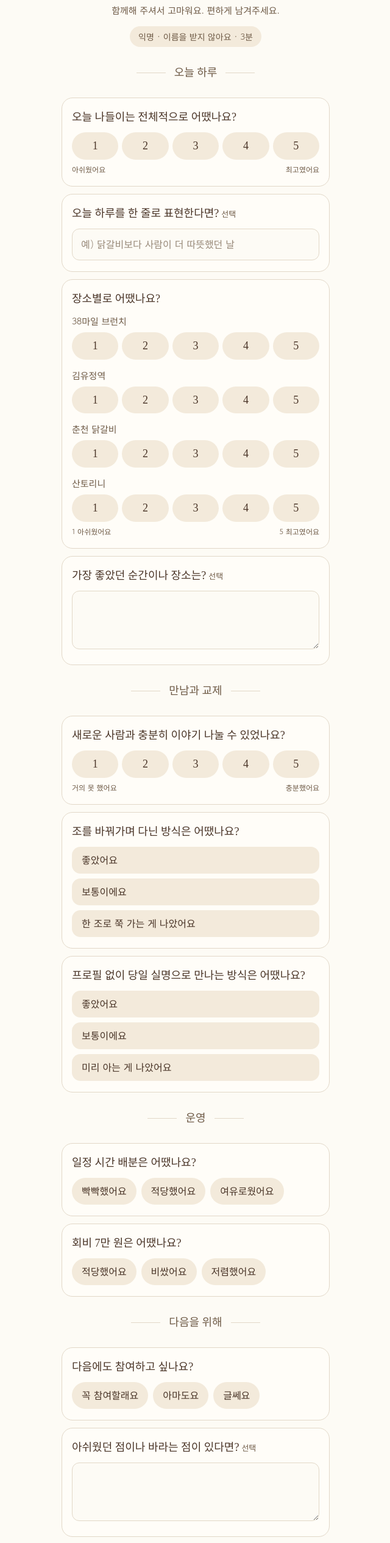
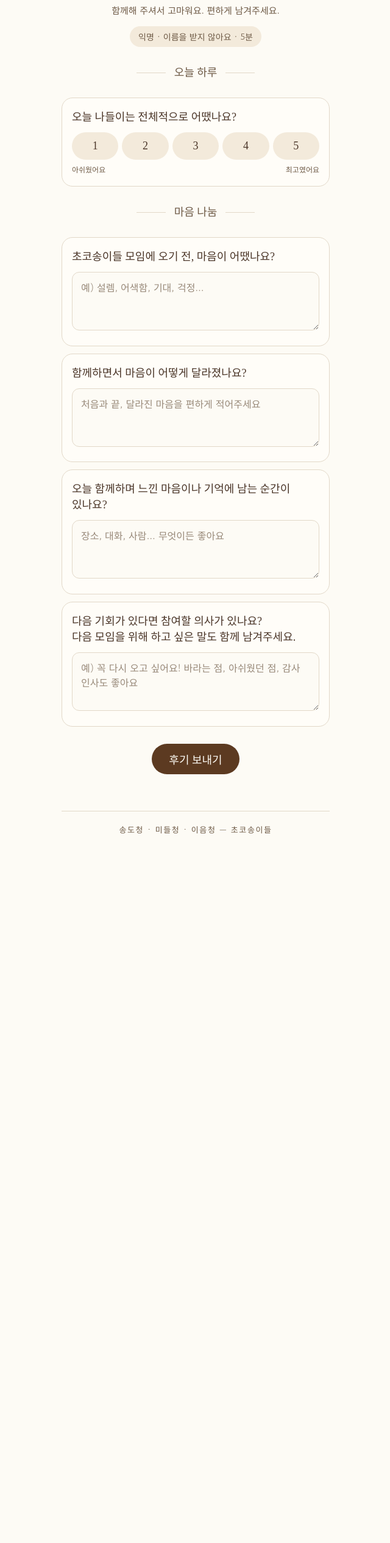
Before and after one commit to shbang37/chocosongi, a plain HTML site: page review.html in a window 1280 px wide. Shown: the part 240-2771 px from the top of the page at 61% size, without its empty margins (319-959 px from the left). After the commit the page ends 1656 px from the top, so only its background shows below. Drawn offline with Linux system fonts and the light colour scheme; a web font is replaced by a local one.

Commit message:
후기 질문을 마음 나눔 주관식 중심으로 변경 (#3)
* 후기 질문을 마음 나눔 주관식 중심으로 변경

- review.html: 전체 만족도 1문항 + 주관식 4문항(필수)
- survey/Code.gs: 필드·정리본 변경, 시트 머리글을 새로 쓰는 resetSheets 추가
- 안내 문구 3분 → 5분

Co-Authored-By: Claude Opus 5.5 <noreply@anthropic.com>
Claude-Session: https://claude.ai/code/session_01E7kHkfxUcxoJBH9A2P9WTz

* 5번 문항에 다음 참여 의사 질문 합치기 (검토 반영)

Co-Authored-By: Claude Opus 5.5 <noreply@anthropic.com>
Claude-Session: https://claude.ai/code/session_01E7kHkfxUcxoJBH9A2P9WTz

---------

Co-authored-by: Claude <noreply@anthropic.com>

```diff
--- a/review.html
+++ b/review.html
@@ -8,7 +8,7 @@
 <meta property="og:type" content="website">
 <meta property="og:site_name" content="초코송이들">
 <meta property="og:title" content="초코송이들 나들이 후기">
-<meta property="og:description" content="오늘 하루 어땠나요? 익명 · 3분이면 끝나요">
+<meta property="og:description" content="오늘 하루 어땠나요? 익명 · 5분이면 충분해요">
 <meta property="og:image" content="https://shbang37.github.io/chocosongi/og.png">
 <meta property="og:image:width" content="1200">
 <meta property="og:image:height" content="630">
@@ -76,6 +76,8 @@ form { display: flex; flex-direction: column; gap: 28px; }
 .opt { font-family: var(--body); font-size: 13px; color: var(--ink-2); margin-left: 4px; }
 .q.missing { border-color: var(--noon); box-shadow: 0 0 0 1px var(--noon); }
 .q.missing legend::after { content: " · 골라주세요"; font-family: var(--body); font-size: 13px; color: var(--noon); }
+.q.missing > label::after { content: " · 적어주세요"; font-family: var(--body); font-size: 13px; color: var(--noon); }
+.q.missing > label[for="me"]::after { content: " · 골라주세요"; }
 
 /* 알약 칩 — 라디오·체크박스를 감싼 label */
 .chips { display: flex; flex-wrap: wrap; gap: 8px; }
@@ -154,7 +156,7 @@ footer { padding-top: 20px; border-top: 1px solid var(--line); text-align: cente
     <p class="eyebrow">초코송이들</p>
     <h1>오늘 하루 어땠나요?</h1>
     <p class="lead">함께해 주셔서 고마워요. 편하게 남겨주세요.</p>
-    <p class="hint">익명 · 이름을 받지 않아요 · 3분</p>
+    <p class="hint">익명 · 이름을 받지 않아요 · 5분</p>
   </header>
 
   <!-- 1. 후기 (익명) -->
@@ -167,79 +169,29 @@ footer { padding-top: 20px; border-top: 1px solid var(--line); text-align: cente
         <div class="chips scale" data-scale="overall"></div>
         <div class="ends"><span>아쉬웠어요</span><span>최고였어요</span></div>
       </fieldset>
+    </section>
 
-      <div class="q">
-        <label for="oneLine">오늘 하루를 한 줄로 표현한다면?<span class="opt">선택</span></label>
-        <input type="text" id="oneLine" name="oneLine" maxlength="200" placeholder="예) 닭갈비보다 사람이 더 따뜻했던 날">
+    <section class="part" aria-labelledby="h1-heart">
+      <h2 class="rule" id="h1-heart">마음 나눔</h2>
+
+      <div class="q" data-required="before">
+        <label for="before">초코송이들 모임에 오기 전, 마음이 어땠나요?</label>
+        <textarea id="before" name="before" maxlength="1000" placeholder="예) 설렘, 어색함, 기대, 걱정…"></textarea>
       </div>
 
-      <fieldset class="q" data-required="place0 place1 place2 place3">
-        <legend>장소별로 어땠나요?</legend>
-        <div class="grid">
-          <div class="grid-row"><span>38마일 브런치</span><div class="chips scale" data-scale="place0"></div></div>
-          <div class="grid-row"><span>김유정역</span><div class="chips scale" data-scale="place1"></div></div>
-          <div class="grid-row"><span>춘천 닭갈비</span><div class="chips scale" data-scale="place2"></div></div>
-          <div class="grid-row"><span>산토리니</span><div class="chips scale" data-scale="place3"></div></div>
-        </div>
-        <div class="ends"><span>1 아쉬웠어요</span><span>5 최고였어요</span></div>
-      </fieldset>
-
-      <div class="q">
-        <label for="best">가장 좋았던 순간이나 장소는?<span class="opt">선택</span></label>
-        <textarea id="best" name="best" maxlength="1000"></textarea>
-      </div>
-    </section>
-
-    <section class="part" aria-labelledby="h1-meet">
-      <h2 class="rule" id="h1-meet">만남과 교제</h2>
-
-      <fieldset class="q" data-required="talk">
-        <legend>새로운 사람과 충분히 이야기 나눌 수 있었나요?</legend>
-        <div class="chips scale" data-scale="talk"></div>
-        <div class="ends"><span>거의 못 했어요</span><span>충분했어요</span></div>
-      </fieldset>
-
-      <fieldset class="q" data-required="groups">
-        <legend>조를 바꿔가며 다닌 방식은 어땠나요?</legend>
-        <div class="chips stack" data-choices="groups">좋았어요|보통이에요|한 조로 쭉 가는 게 나았어요</div>
-      </fieldset>
-
-      <fieldset class="q" data-required="noProfile">
-        <legend>프로필 없이 당일 실명으로 만나는 방식은 어땠나요?</legend>
-        <div class="chips stack" data-choices="noProfile">좋았어요|보통이에요|미리 아는 게 나았어요</div>
-      </fieldset>
-    </section>
-
-    <section class="part" aria-labelledby="h1-run">
-      <h2 class="rule" id="h1-run">운영</h2>
-
-      <fieldset class="q" data-required="pace">
-        <legend>일정 시간 배분은 어땠나요?</legend>
-        <div class="chips" data-choices="pace">빡빡했어요|적당했어요|여유로웠어요</div>
-      </fieldset>
-
-      <fieldset class="q" data-required="fee">
-        <legend>회비 7만 원은 어땠나요?</legend>
-        <div class="chips" data-choices="fee">적당했어요|비쌌어요|저렴했어요</div>
-      </fieldset>
-    </section>
-
-    <section class="part" aria-labelledby="h1-next">
-      <h2 class="rule" id="h1-next">다음을 위해</h2>
-
-      <fieldset class="q" data-required="again">
-        <legend>다음에도 참여하고 싶나요?</legend>
-        <div class="chips" data-choices="again">꼭 참여할래요|아마도요|글쎄요</div>
-      </fieldset>
-
-      <div class="q">
-        <label for="wish">아쉬웠던 점이나 바라는 점이 있다면?<span class="opt">선택</span></label>
-        <textarea id="wish" name="wish" maxlength="1000"></textarea>
+      <div class="q" data-required="change">
+        <label for="change">함께하면서 마음이 어떻게 달라졌나요?</label>
+        <textarea id="change" name="change" maxlength="1000" placeholder="처음과 끝, 달라진 마음을 편하게 적어주세요"></textarea>
       </div>
 
-      <div class="q">
-        <label for="thanks">함께한 지체들이나 섬겨준 분들께 하고 싶은 말<span class="opt">선택</span></label>
-        <textarea id="thanks" name="thanks" maxlength="1000"></textarea>
+      <div class="q" data-required="feel">
+        <label for="feel">오늘 함께하며 느낀 마음이나 기억에 남는 순간이 있나요?</label>
+        <textarea id="feel" name="feel" maxlength="1000" placeholder="장소, 대화, 사람… 무엇이든 좋아요"></textarea>
+      </div>
+
+      <div class="q" data-required="next">
+        <label for="next">다음 기회가 있다면 참여할 의사가 있나요?<br>다음 모임을 위해 하고 싶은 말도 함께 남겨주세요.</label>
+        <textarea id="next" name="next" maxlength="1000" placeholder="예) 꼭 다시 오고 싶어요! 바라는 점, 아쉬웠던 점, 감사 인사도 좋아요"></textarea>
       </div>
     </section>
 
@@ -338,8 +290,8 @@ function check(form) {
   let first = null;
   $$('[data-required]', form).forEach(q => {
     const ok = q.dataset.required.split(' ').every(name => {
-      const sel = $(`select[name="${name}"]`, form);
-      return sel ? !!sel.value : $$(`input[name="${name}"]:checked`, form).length > 0;
+      const field = $(`select[name="${name}"], textarea[name="${name}"]`, form);
+      return field ? !!field.value.trim() : $$(`input[name="${name}"]:checked`, form).length > 0;
     });
     q.classList.toggle('missing', !ok);
     if (!ok && !first) first = q;
@@ -387,7 +339,7 @@ review.addEventListener('change', saveDraft);
 review.addEventListener('submit', async e => {
   e.preventDefault();
   const status = $('.status', review);
-  if (!check(review)) { status.textContent = '표시된 질문을 골라주세요.'; return; }
+  if (!check(review)) { status.textContent = '표시된 질문에 답해주세요.'; return; }
   const btn = $('button[type="submit"]', review);
   btn.disabled = true; status.textContent = '보내는 중…';
   const payload = { type: 'review' };
```
Also changed, not shown: index.html (+1 -1 lines), 2 other files.
